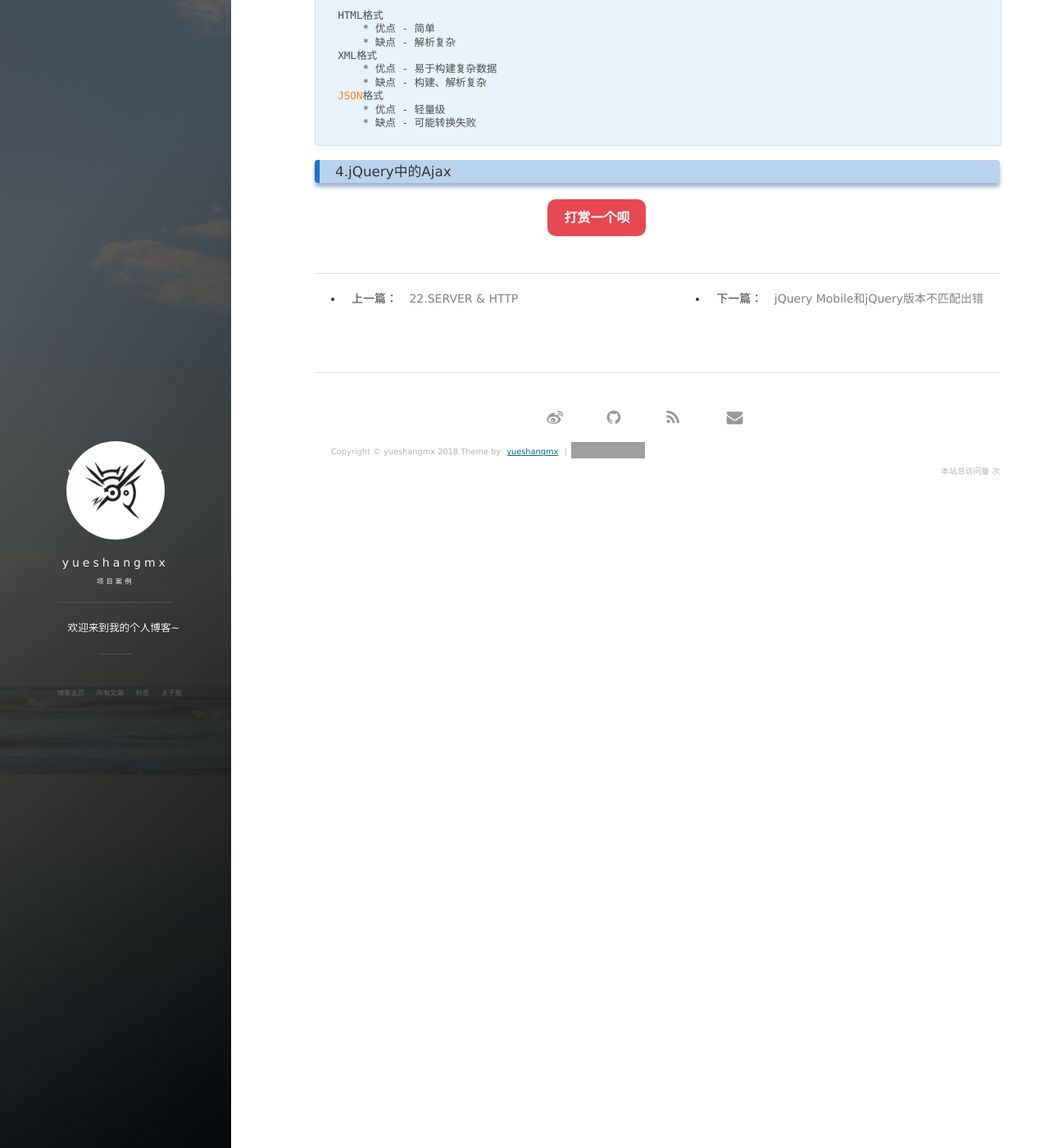
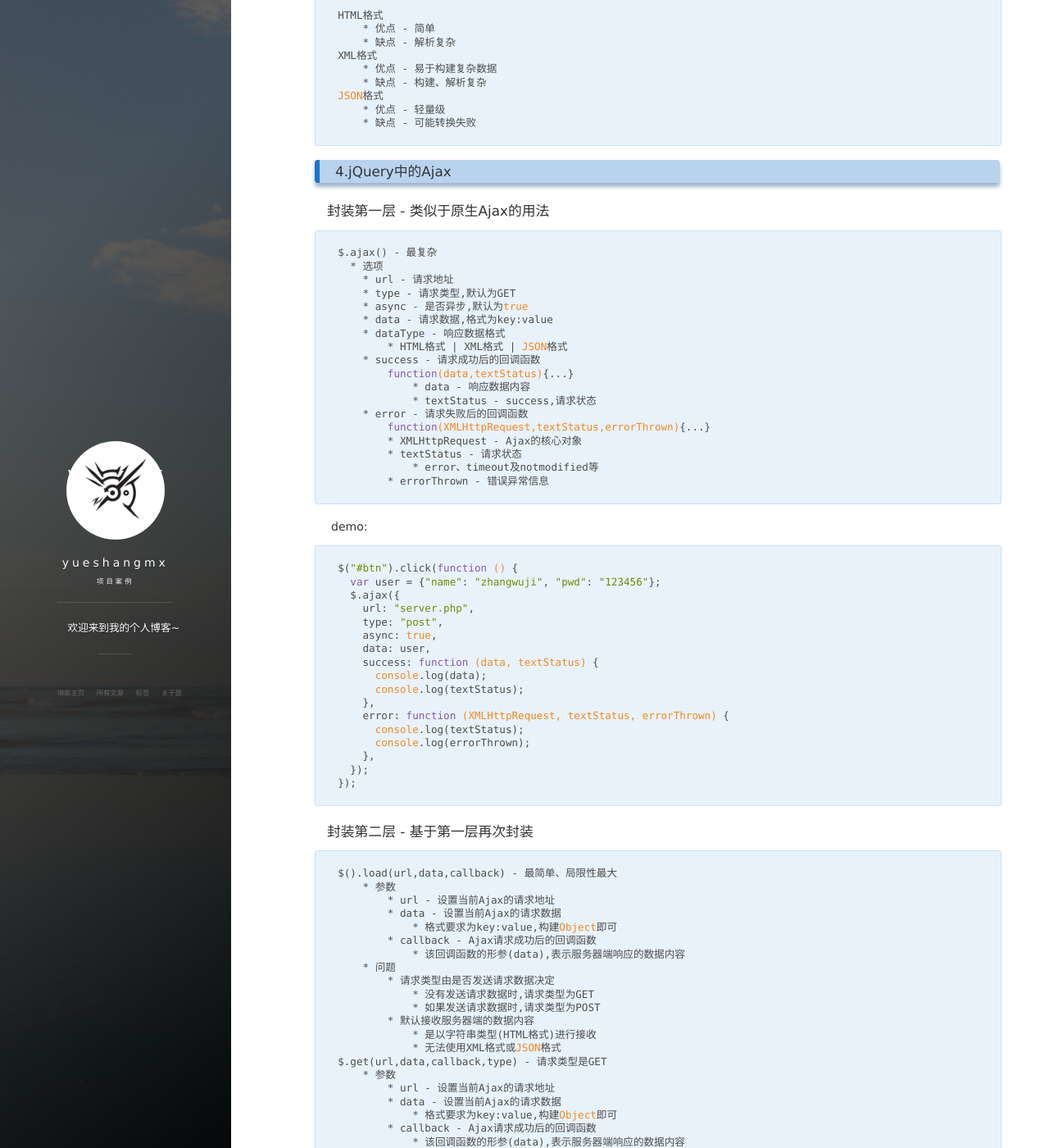
Before and after one commit to yueshangmx/yueshangmx.github.io, a Jekyll site: the page built from _posts/2017-11-05-Ajax异步交互.md, in a window 1280 px wide and 1400 px high, scrolled down 5590 px. Shown: the whole window at 82% size. Built offline with Jekyll 4.4.1, drawn with Linux system fonts in a browser that asks for light colours; nearby versions of some CDN libraries; comment, search, counter and statistics services are not loaded; some of the changed text lies outside the part shown; grey boxes are pictures that could not be loaded.

Commit message:
update igonre

````diff
--- a/_posts/2017-11-05-Ajax异步交互.md
+++ b/_posts/2017-11-05-Ajax异步交互.md
@@ -248,3 +248,88 @@ JSON格式
 ```
 
 ### 4.jQuery中的Ajax
+
+#### 封装第一层 - 类似于原生Ajax的用法
+```
+$.ajax() - 最复杂
+  * 选项
+    * url - 请求地址
+    * type - 请求类型,默认为GET
+    * async - 是否异步,默认为true
+    * data - 请求数据,格式为key:value
+    * dataType - 响应数据格式
+        * HTML格式 | XML格式 | JSON格式
+    * success - 请求成功后的回调函数
+        function(data,textStatus){...}
+            * data - 响应数据内容
+            * textStatus - success,请求状态
+    * error - 请求失败后的回调函数
+        function(XMLHttpRequest,textStatus,errorThrown){...}
+        * XMLHttpRequest - Ajax的核心对象
+        * textStatus - 请求状态
+            * error、timeout及notmodified等
+        * errorThrown - 错误异常信息
+```
+
+demo:
+```
+$("#btn").click(function () {
+  var user = {"name": "zhangwuji", "pwd": "123456"};
+  $.ajax({
+    url: "server.php",
+    type: "post",
+    async: true,
+    data: user,
+    success: function (data, textStatus) {
+      console.log(data);
+      console.log(textStatus);
+    },
+    error: function (XMLHttpRequest, textStatus, errorThrown) {
+      console.log(textStatus);
+      console.log(errorThrown);
+    },
+  });
+});
+```
+
+#### 封装第二层 - 基于第一层再次封装
+```
+$().load(url,data,callback) - 最简单、局限性最大
+    * 参数
+        * url - 设置当前Ajax的请求地址
+        * data - 设置当前Ajax的请求数据
+            * 格式要求为key:value,构建Object即可
+        * callback - Ajax请求成功后的回调函数
+            * 该回调函数的形参(data),表示服务器端响应的数据内容
+    * 问题
+        * 请求类型由是否发送请求数据决定
+            * 没有发送请求数据时,请求类型为GET
+            * 如果发送请求数据时,请求类型为POST
+        * 默认接收服务器端的数据内容
+            * 是以字符串类型(HTML格式)进行接收
+            * 无法使用XML格式或JSON格式
+$.get(url,data,callback,type) - 请求类型是GET
+    * 参数
+        * url - 设置当前Ajax的请求地址
+        * data - 设置当前Ajax的请求数据
+            * 格式要求为key:value,构建Object即可
+        * callback - Ajax请求成功后的回调函数
+            * 该回调函数的形参(data),表示服务器端响应的数据内容
+        * type - 设置服务器端响应数据的格式
+            * 默认值 - HTML格式
+            * xml - XML格式
+            * json - JSON格式
+$.post() - 请求类型是POST
+    * 使用方式与$.get()方法一致
+```
+
+Demo:jQuery中的Ajax实现二级联动
+<iframe style="width:100%;height:300px;background:#eee" src="http://yueshangmx.top/demo/jquery_ajax.html"></iframe>
+
+#### 封装第三层 - 特殊用法
+```
+$.getScript(url,callback) - 动态读取脚本(JavaScript代码)
+    * url - 读取脚本的地址(本地或服务器)
+    * callback - 读取成功后的回调函数
+$.getJSON() - 接收JSON格式数据
+```
````
